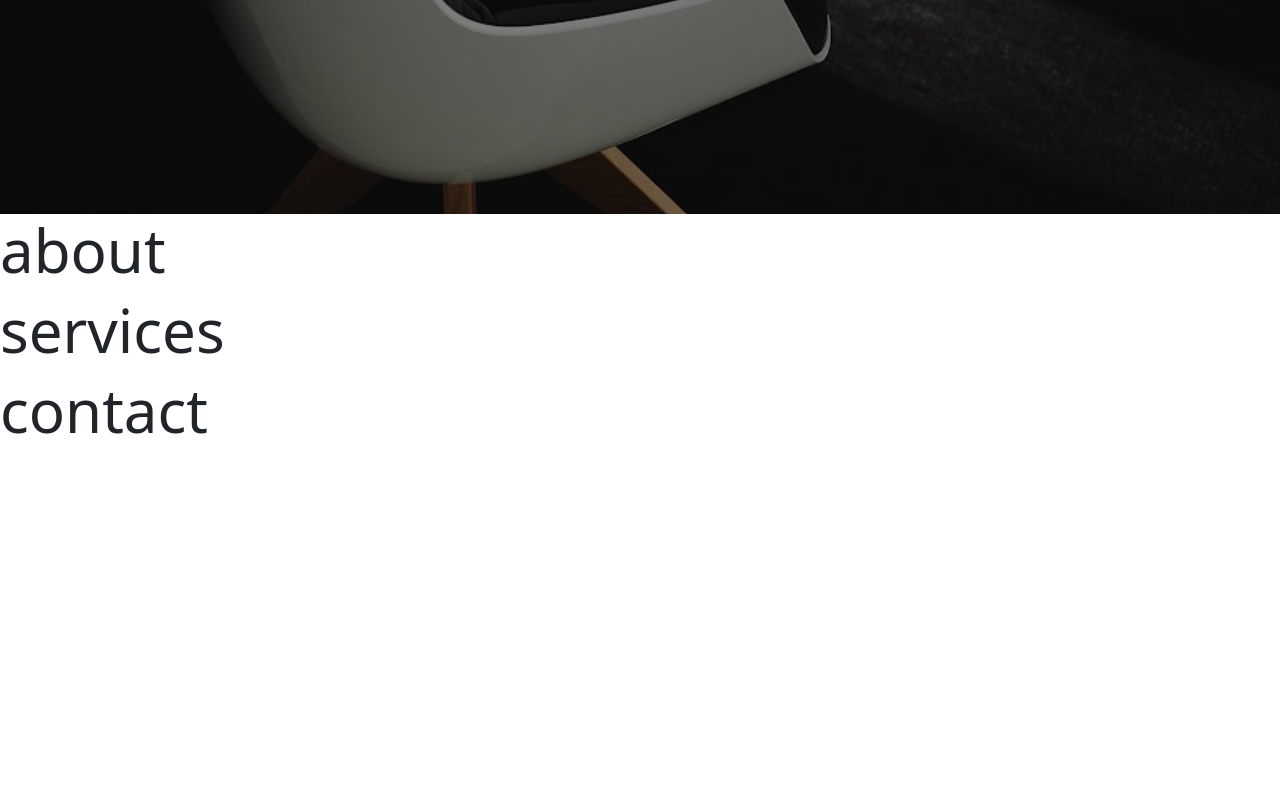
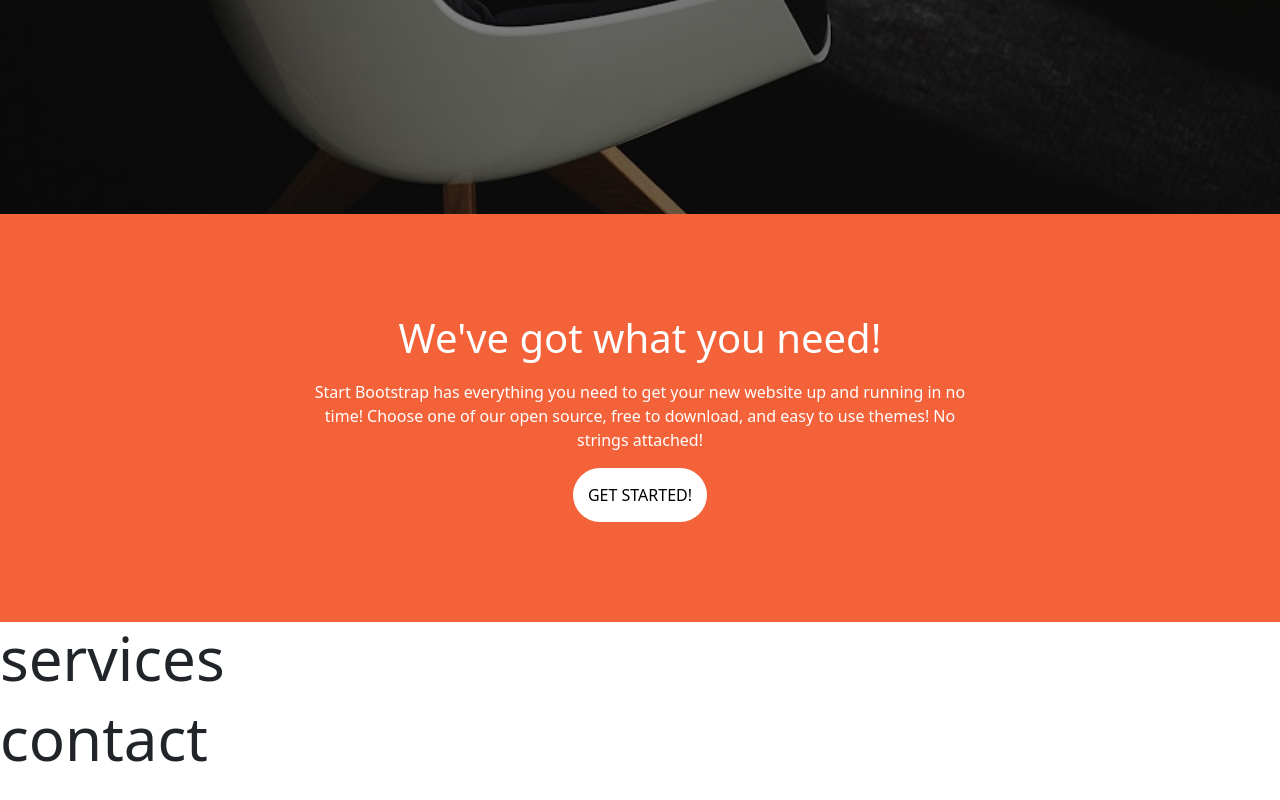
Before and after one commit to shahdqou15/react-projact, a React (Vite) app: page / in a window 1280 px wide. Shown: the part 586-1386 px from the top of the page. Built offline with nearby package versions, Linux system fonts and the light colour scheme.

Commit message:
create about section

```diff
--- a/src/about/About.jsx
+++ b/src/about/About.jsx
@@ -5,7 +5,13 @@ function About() {
 
   return (
     <>
-    <h1>about</h1>
+    <section className={style.about}>
+      <div className="container">
+        <h2>We've got what you need!</h2>
+        <p>Start Bootstrap has everything you need to get your new website up and running in no <br></br>time! Choose one of our open source, free to download, and easy to use themes! No<br></br> strings attached!</p>
+        <button className={style.btnStart}>GET STARTED!</button>
+      </div>
+    </section>
 
     </>
   )
--- a/src/about/about.module.css
+++ b/src/about/about.module.css
@@ -0,0 +1,22 @@
+.about{
+    padding: 100px 0;
+    background-color:#F4623A ;
+    display: flex;
+    flex-direction: column;
+    gap: 25px;
+    justify-content: center;
+    align-items: center;
+    text-align: center;
+    color: #ffffff;
+}
+h2{
+    font-size: 40px;
+    padding-bottom: 10px;
+}
+.btnStart{
+    color: #000000;
+    background-color: #ffffff;
+    padding: 15px;
+    border-radius: 50px;
+    border: none;
+}
```
